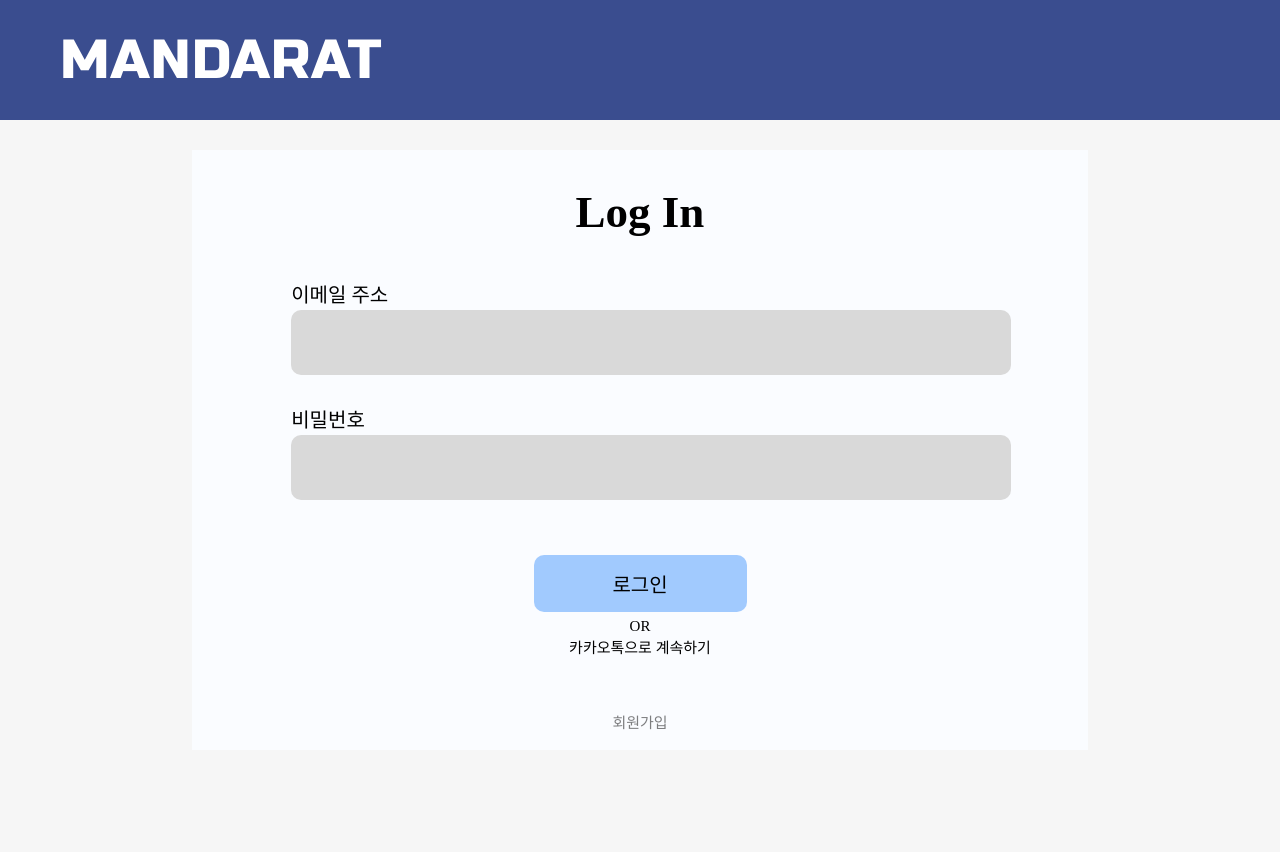
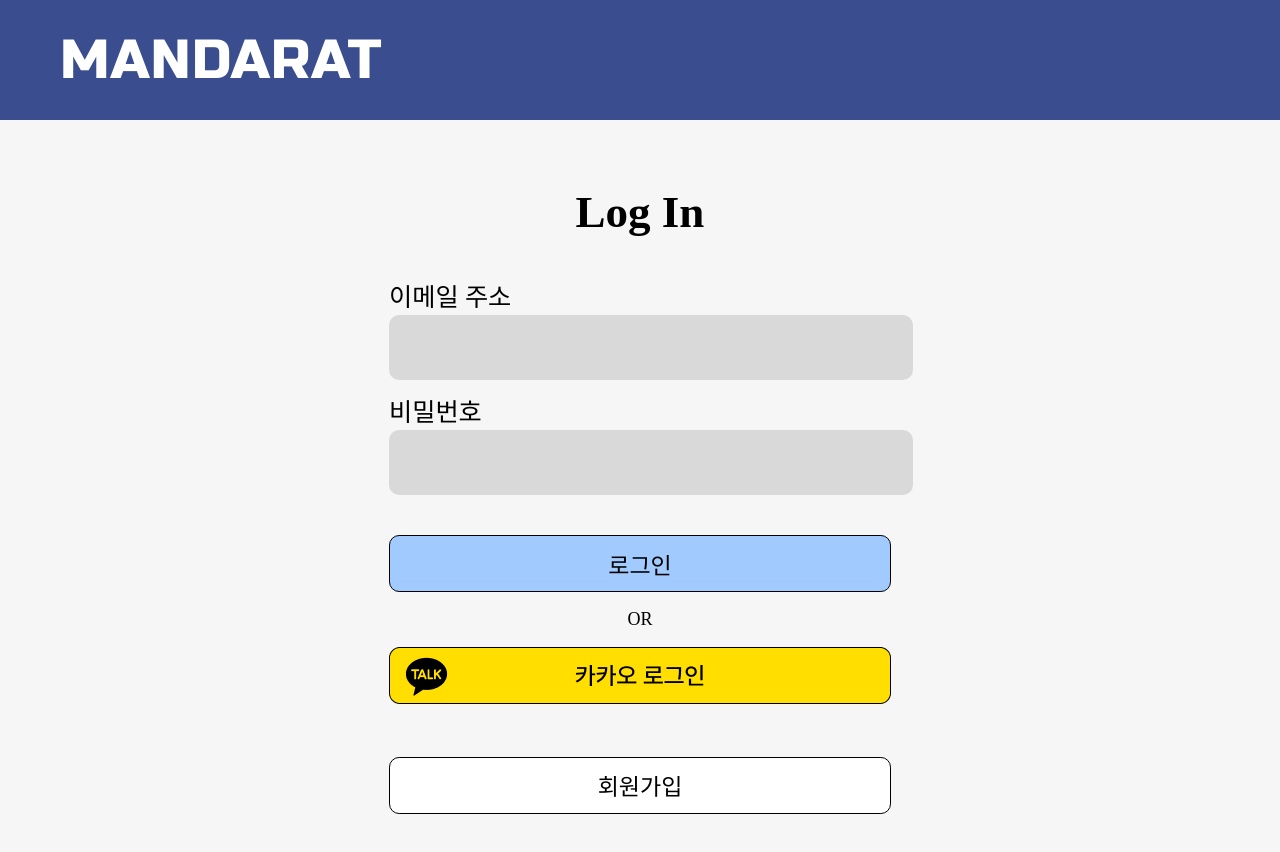
Before and after one commit to krsy0411/Mandalart, a React (Create React App) app: page /login in a window 1280 px wide. Shown: the top 852 px of the page. Before the commit the page ends 808 px from the top, so only its background shows below. Built offline with nearby package versions, Linux system fonts and the light colour scheme.

Commit message:
style: login UI 수정

```diff
--- a/src/css/login.style.css
+++ b/src/css/login.style.css
@@ -1,49 +1,59 @@
 .login-container {
-    width: 70vw;
-    height: 600px;
-    background-color: #FAFCFF;
+    width: 700px;
+    height: 800px;
     margin: auto;
 }
 
 .login-list {
     font-family: 'Pretendard';
-    font-size: 20px;
+    font-size: 25.22px;
     margin-bottom: 5px;
 }
 
 .login-input {
-    width: 54.5vw;
+    width: 502px;
     height: 63px;
     border-radius: 10.088px;
     background-color: #D9D9D9;
-    margin-bottom: 35px;
-    font-size: 20px;
+    margin-bottom: 20px;
+    font-size: 25.22px;
     padding-left: 20px;
 }
 
-.login-btn {
+.button-container {
     text-align: center;
 }
 
-.login-btn button {
-    width: 213px;
+.button-container .login-btn {
+    width: 502px;
     height: 57px;
     background-color:  #A1CAFE;
     border-radius: 10.088px;
+    border: 1px solid #000000;
     margin-top: 20px;
     font-family: 'Pretendard';
-    font-size: 20px;
+    font-size: 23px;
+    font-weight: 540;
+}
+
+.login-btn:hover {
+    background-color: #3A4D8F;
+    color: #FFFFFF;
+}
+
+.button-container p {
+    font-size: 18.05px;
     font-weight: 500;
 }
 
-.login-btn .kakao {
+.button-container .kakao {
     font-size: 15px;
     margin-top: 7px;
     font-weight: 500;
 }
 
 .login-inputbox {
-    width: 54.5vw;
+    width: 502px;
     margin: auto;
 }
 
@@ -56,12 +66,16 @@
     margin-bottom: 50px;
 }
 
-.login-container .signup-btn {
+.button-container .signup-btn {
+    width: 502px;
+    height: 57px;
+    background-color:  #FFFFFF;
+    border-radius: 10.088px;
+    border: 1px solid #000000;
+    margin-top: 50px;
     font-family: 'Pretendard';
-    font-size: 15px;
-    color: rgba(0, 0, 0, 0.50);
-    margin-top: 60px;
-    font-weight: 500;
+    font-size: 23px;
+    font-weight: 540;
 }
 
 hr {
--- a/src/views/LogIn.jsx
+++ b/src/views/LogIn.jsx
@@ -1,6 +1,7 @@
 import { useState } from "react";
 import "../css/login.style.css";
 import "../css/header.style.css";
+import KakaoLogo from "../assets/kakao.png"
 
 export const LogIn = () => {
     const [email,setEmail]=useState('');
@@ -35,11 +36,12 @@
                             value={pw}/>
                 </div>
 
-                <div className="login-btn">
-                    <button>로그인</button>
-                    <div className="kakao">OR</div>
-                    <div className="kakao">카카오톡으로 계속하기</div>
-                    <div className="signup-btn">회원가입</div>
+                <div className="button-container">
+                    <button className="login-btn">로그인</button>
+                    <p>OR</p>
+                    <a className="kakao" href="https://kauth.kakao.com/oauth/authorize?client_id=66e775d4c6e22638c91bb9e4fb5e7e97&redirect_uri=http://27.96.135.222:8080/mandarat/user/add&response_type=code">
+                        <img src={KakaoLogo} alt="kakao"/></a>
+                    <button className="signup-btn">회원가입</button>
                 </div>
             </div>
             <hr/>
```
Also changed, not shown: src/assets/kakao.png (added).
